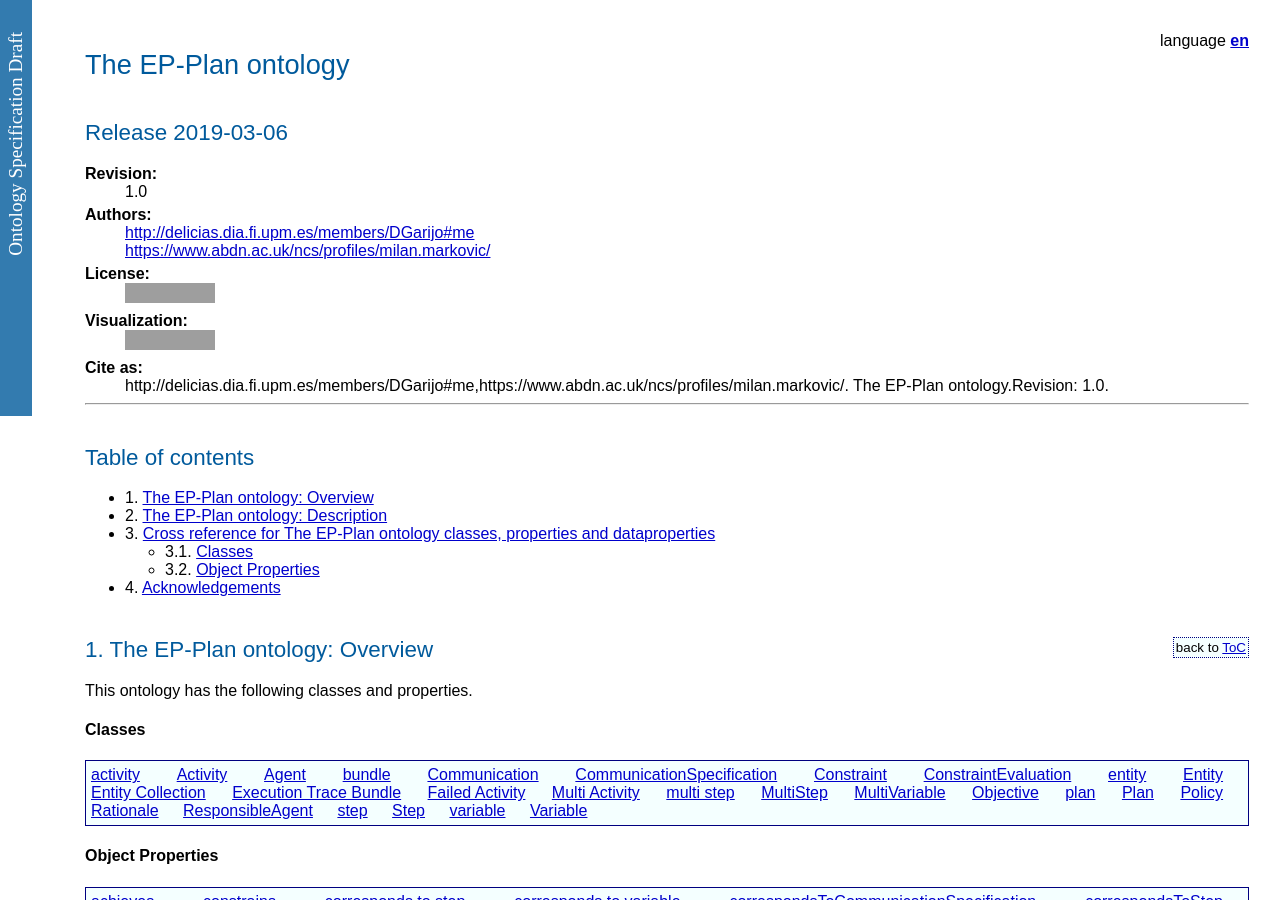
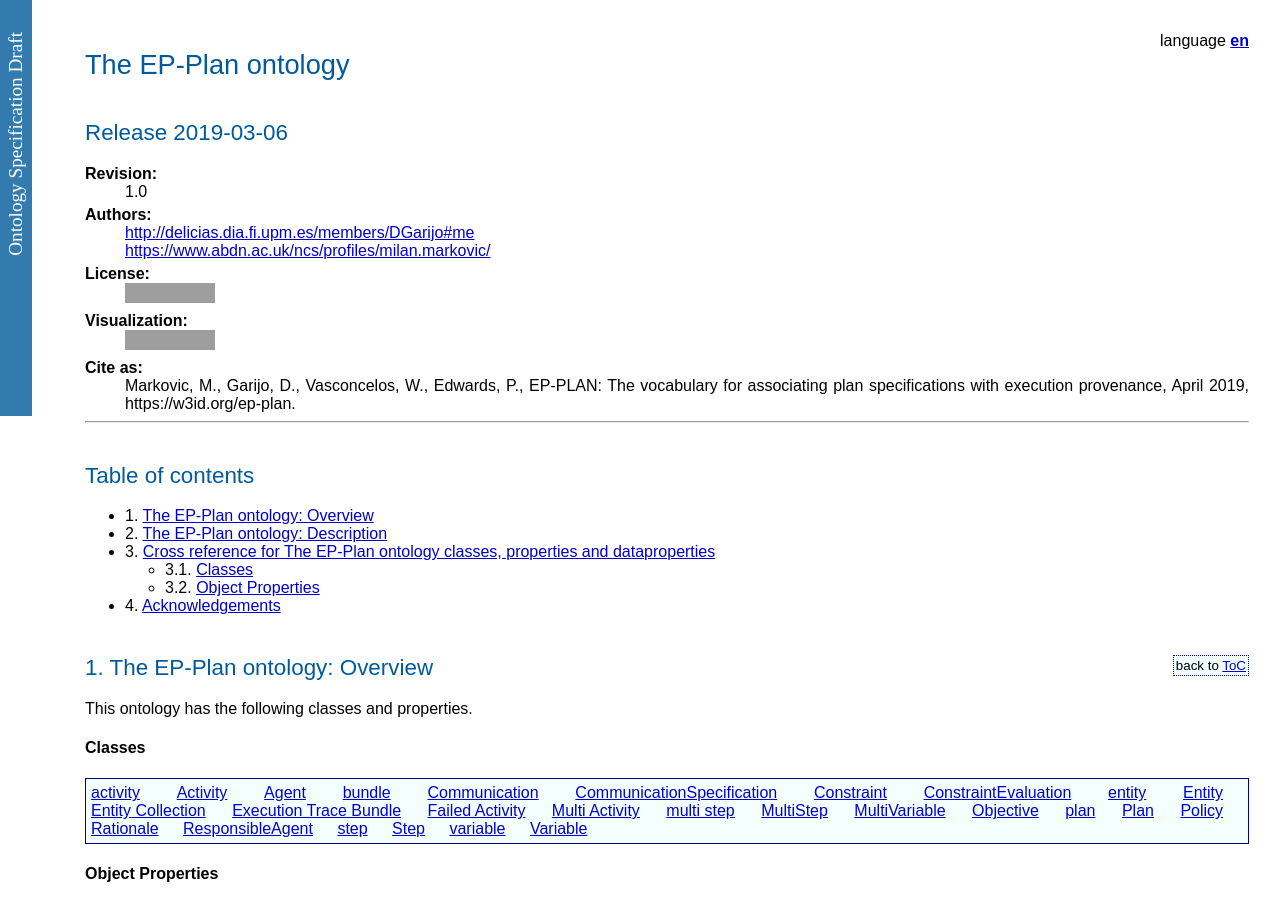
Before and after one commit to TrustLens/EP-PLAN, a Jekyll site: the page docs/widoco_output/index-en.html, which Jekyll copies as it is, in a window 1280 px wide and 900 px high. Built offline with Jekyll 4.4.1, drawn with Linux system fonts in a browser that asks for light colours; grey boxes are pictures that could not be loaded.

Commit message:
Update index-en.html

```diff
--- a/docs/widoco_output/index-en.html
+++ b/docs/widoco_output/index-en.html
@@ -69,7 +69,7 @@ function loadTOC(){
 <dt>License: </dt><dd><a href="http://creativecommons.org/licenses/by-nc-sa/2.0/" target="_blank"><img src="https://img.shields.io/badge/License-http://creativecommons.org/licenses/by_nc_sa/2.0/-blue.svg" alt="http://creativecommons.org/licenses/by-nc-sa/2.0/" /></a>
 </dd><dt>Visualization:</dt><dd><a href="webvowl/index.html#" target="_blank"><img src="https://img.shields.io/badge/Visualize_with-WebVowl-blue.svg" alt="Visualize with WebVowl" /></a></dd>
 <dt>Cite as:</dt>
-<dd>http://delicias.dia.fi.upm.es/members/DGarijo#me,https://www.abdn.ac.uk/ncs/profiles/milan.markovic/. The EP-Plan ontology.Revision: 1.0.</dd>
+<dd>Markovic, M., Garijo, D., Vasconcelos, W., Edwards, P., EP-PLAN: The vocabulary for associating plan specifications with execution provenance, April 2019, https://w3id.org/ep-plan.</dd>
 </dl>
 
 <hr/>
```
